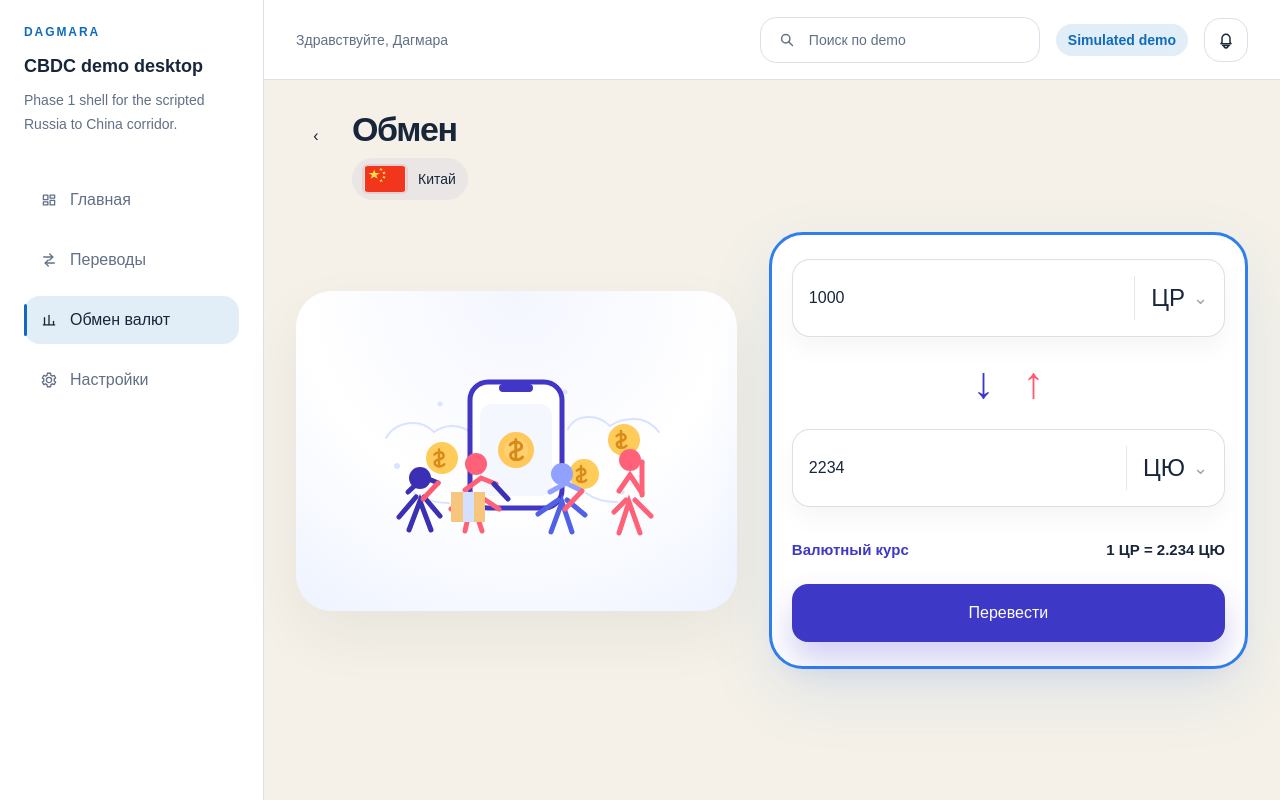
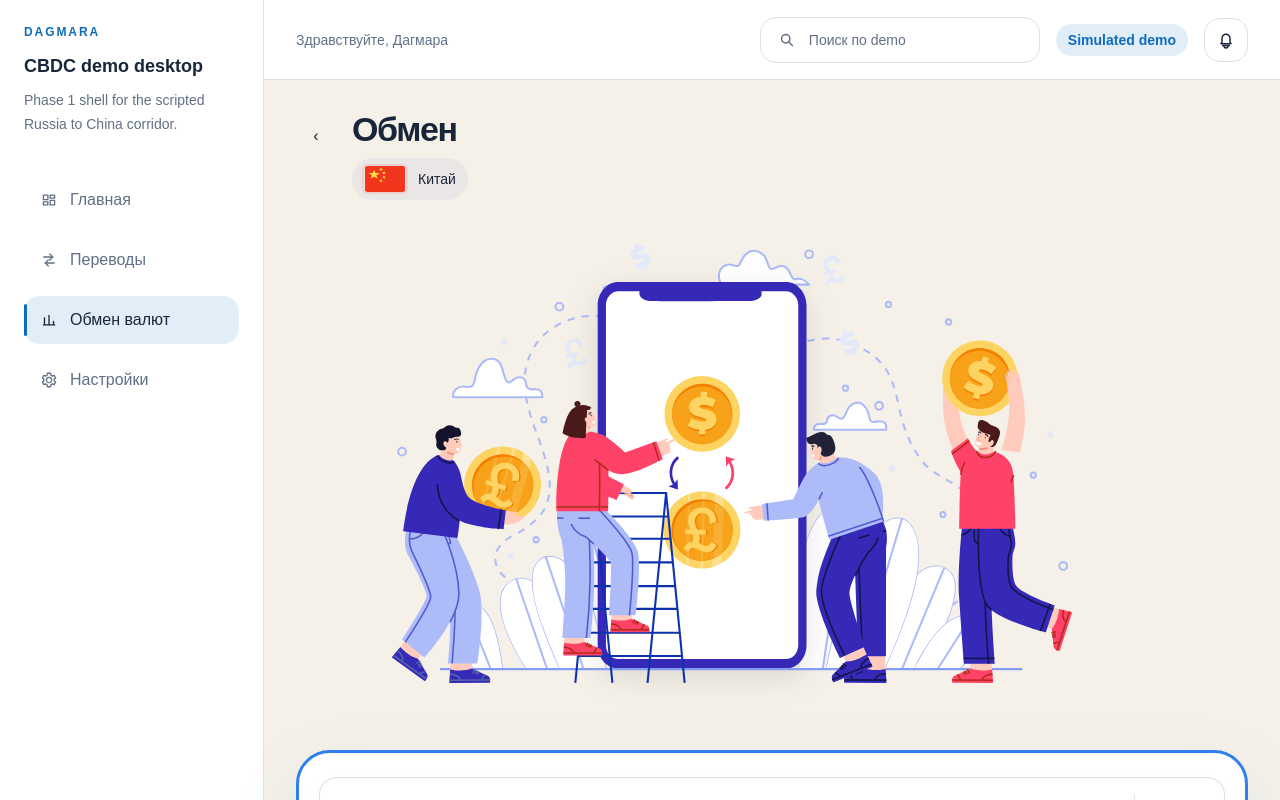
Before and after one commit to Khalopenyo/DagmaraDiplom, a React (Vite) app: page /rates/exchange/china in a window 1280 px wide. Shown: the top 800 px of the page. Built offline with nearby package versions, Linux system fonts and the light colour scheme.

Commit message:
feat(exchange): apply provided hero layout

```diff
--- a/src/features/exchange/ExchangeHeroIllustration.tsx
+++ b/src/features/exchange/ExchangeHeroIllustration.tsx
@@ -1,108 +1,12 @@
+import exchangeHeroIllustration from '../../styles/exchange-hero.svg'
+
 export function ExchangeHeroIllustration() {
   return (
-    <svg
+    <img
+      alt=""
       aria-hidden="true"
-      className="h-auto w-full max-w-[320px]"
-      fill="none"
-      viewBox="0 0 320 210"
-    >
-      <g stroke="#D9E3FF" strokeLinecap="round" strokeLinejoin="round" strokeWidth="2">
-        <path d="M30 92c6-10 15-15 27-15 8 0 15 3 21 9 6-4 12-6 18-6 10 0 18 4 25 12" />
-        <path d="M212 83c4-8 11-12 21-12 8 0 15 3 21 9 7-5 15-7 24-7 10 0 18 4 25 13" />
-        <path d="M58 147c10 7 22 10 35 10" />
-        <path d="M230 147c8 6 18 9 31 9" />
-      </g>
-
-      <g fill="#DCE5FF">
-        <circle cx="41" cy="120" r="3" />
-        <circle cx="84" cy="58" r="2.5" />
-        <circle cx="119" cy="48" r="2.5" />
-        <circle cx="209" cy="46" r="2.5" />
-        <circle cx="286" cy="116" r="3" />
-        <circle cx="266" cy="146" r="2.5" />
-      </g>
-
-      <g>
-        <rect
-          fill="white"
-          height="126"
-          rx="18"
-          stroke="#4236C6"
-          strokeWidth="5"
-          width="92"
-          x="114"
-          y="36"
-        />
-        <rect fill="#4236C6" height="8" rx="4" width="34" x="143" y="38" />
-        <rect fill="#F5F7FF" height="92" rx="12" width="72" x="124" y="58" />
-        <circle cx="160" cy="104" fill="#FFC85A" r="18" />
-        <circle cx="160" cy="104" fill="#FFD98B" opacity="0.45" r="12" />
-        <path
-          d="M159.8 93.5v20M154.2 98.8c1.6-1.8 3.5-2.7 5.9-2.7 3.2 0 5.6 1.9 5.6 4.5 0 5.8-11.2 2.7-11.2 8.5 0 2.7 2.5 4.7 6 4.7 2.5 0 4.6-.9 6.2-2.7"
-          stroke="#D88A1A"
-          strokeLinecap="round"
-          strokeWidth="3"
-        />
-      </g>
-
-      <g>
-        <circle cx="86" cy="112" fill="#FFCB59" r="16" />
-        <circle cx="228" cy="128" fill="#FFCB59" r="15" />
-        <circle cx="268" cy="94" fill="#FFCB59" r="16" />
-        <path
-          d="M83 103.5v17M78.5 108.5c1.2-1.5 2.8-2.2 4.7-2.2 2.6 0 4.4 1.5 4.4 3.6 0 4.7-8.9 2.2-8.9 6.8 0 2.1 1.9 3.7 4.7 3.7 2 0 3.7-.7 4.9-2.1"
-          stroke="#D88A1A"
-          strokeLinecap="round"
-          strokeWidth="2.5"
-        />
-        <path
-          d="M225 120v16M220.7 124.7c1.2-1.3 2.7-2 4.5-2 2.4 0 4.2 1.4 4.2 3.5 0 4.4-8.4 2.1-8.4 6.4 0 2 1.8 3.5 4.4 3.5 2 0 3.6-.7 4.8-2"
-          stroke="#D88A1A"
-          strokeLinecap="round"
-          strokeWidth="2.4"
-        />
-        <path
-          d="M265 85v17M260.6 90c1.2-1.4 2.8-2.1 4.7-2.1 2.5 0 4.3 1.5 4.3 3.5 0 4.7-8.7 2.2-8.7 6.7 0 2.1 1.8 3.7 4.6 3.7 2 0 3.7-.7 4.9-2.1"
-          stroke="#D88A1A"
-          strokeLinecap="round"
-          strokeWidth="2.5"
-        />
-      </g>
-
-      <g>
-        <circle cx="64" cy="132" fill="#3B2FB4" r="11" />
-        <path d="M53 184l11-29 11 29" stroke="#3B2FB4" strokeLinecap="round" strokeWidth="5" />
-        <path d="M60 151l-17 20M68 151l16 19" stroke="#3B2FB4" strokeLinecap="round" strokeWidth="5" />
-        <path d="M52 146l16-15 14 6" stroke="#3B2FB4" strokeLinecap="round" strokeWidth="5" />
-        <path d="M82 137l-15 16" stroke="#FF5A72" strokeLinecap="round" strokeWidth="5" />
-      </g>
-
-      <g>
-        <circle cx="120" cy="118" fill="#FF6178" r="11" />
-        <path d="M109 185l7-31 10 31" stroke="#FF6178" strokeLinecap="round" strokeWidth="5" />
-        <path d="M116 151l-21 12M125 151l18 12" stroke="#FF6178" strokeLinecap="round" strokeWidth="5" />
-        <path d="M109 144l16-12 15 6" stroke="#FF6178" strokeLinecap="round" strokeWidth="5" />
-        <path d="M138 138l14 15" stroke="#3B2FB4" strokeLinecap="round" strokeWidth="5" />
-        <path d="M95 146h12v30H95z" fill="#F6C57E" />
-        <path d="M107 146h11v30h-11z" fill="#D4E0FF" />
-        <path d="M118 146h11v30h-11z" fill="#F6C57E" />
-      </g>
-
-      <g>
-        <circle cx="206" cy="128" fill="#91A1FF" r="11" />
-        <path d="M195 186l11-30 10 30" stroke="#5061E6" strokeLinecap="round" strokeWidth="5" />
-        <path d="M202 154l-20 14M211 154l18 15" stroke="#5061E6" strokeLinecap="round" strokeWidth="5" />
-        <path d="M194 146l16-9 14 7" stroke="#91A1FF" strokeLinecap="round" strokeWidth="5" />
-        <path d="M226 145l-17 18" stroke="#FF6178" strokeLinecap="round" strokeWidth="5" />
-      </g>
-
-      <g>
-        <circle cx="274" cy="114" fill="#FF6178" r="11" />
-        <path d="M263 187l10-31 11 31" stroke="#FF6178" strokeLinecap="round" strokeWidth="5" />
-        <path d="M270 154l-12 12M279 154l16 16" stroke="#FF6178" strokeLinecap="round" strokeWidth="5" />
-        <path d="M263 145l11-16 12 18" stroke="#FF6178" strokeLinecap="round" strokeWidth="5" />
-        <path d="M286 149V116" stroke="#FF6178" strokeLinecap="round" strokeWidth="5" />
-      </g>
-    </svg>
+      className="h-auto w-full max-w-[680px]"
+      src={exchangeHeroIllustration}
+    />
   )
 }
--- a/src/pages/CurrencyExchangePage.tsx
+++ b/src/pages/CurrencyExchangePage.tsx
@@ -94,12 +94,13 @@ export function CurrencyExchangePage() {
         </div>
       </div>
 
-      <div className="grid gap-8 xl:grid-cols-[minmax(360px,0.92fr)_minmax(420px,1fr)] xl:items-center">
-        <div className="flex min-h-[320px] items-center justify-center rounded-[36px] bg-[radial-gradient(circle_at_top,#f4f6ff_0%,#ffffff_55%,#eef3ff_100%)] px-6 py-8 shadow-[0_24px_60px_rgba(24,38,58,0.06)]">
+      <div className="flex justify-center px-2 py-2 sm:px-6">
+        <div className="w-full max-w-[760px]">
           <ExchangeHeroIllustration />
         </div>
+      </div>
 
-        <section className="rounded-[34px] border-[3px] border-[#2F80ED] bg-white px-4 py-5 shadow-[0_24px_64px_rgba(47,128,237,0.12)] sm:px-5 sm:py-6">
+      <section className="w-full rounded-[34px] border-[3px] border-[#2F80ED] bg-white px-4 py-5 shadow-[0_24px_64px_rgba(47,128,237,0.12)] sm:px-5 sm:py-6">
         <div className="flex flex-col gap-6 rounded-[28px] bg-white">
           <label className="flex items-center rounded-[18px] border border-[rgba(43,56,92,0.16)] bg-white px-4 py-4 shadow-[0_12px_24px_rgba(24,38,58,0.04)]">
             <input
@@ -168,7 +169,6 @@ export function CurrencyExchangePage() {
           </Link>
         </div>
       </section>
-      </div>
     </section>
   )
 }
```
Also changed, not shown: src/styles/exchange-hero.svg (added). Lines whose indentation alone changed are shown as unchanged.
